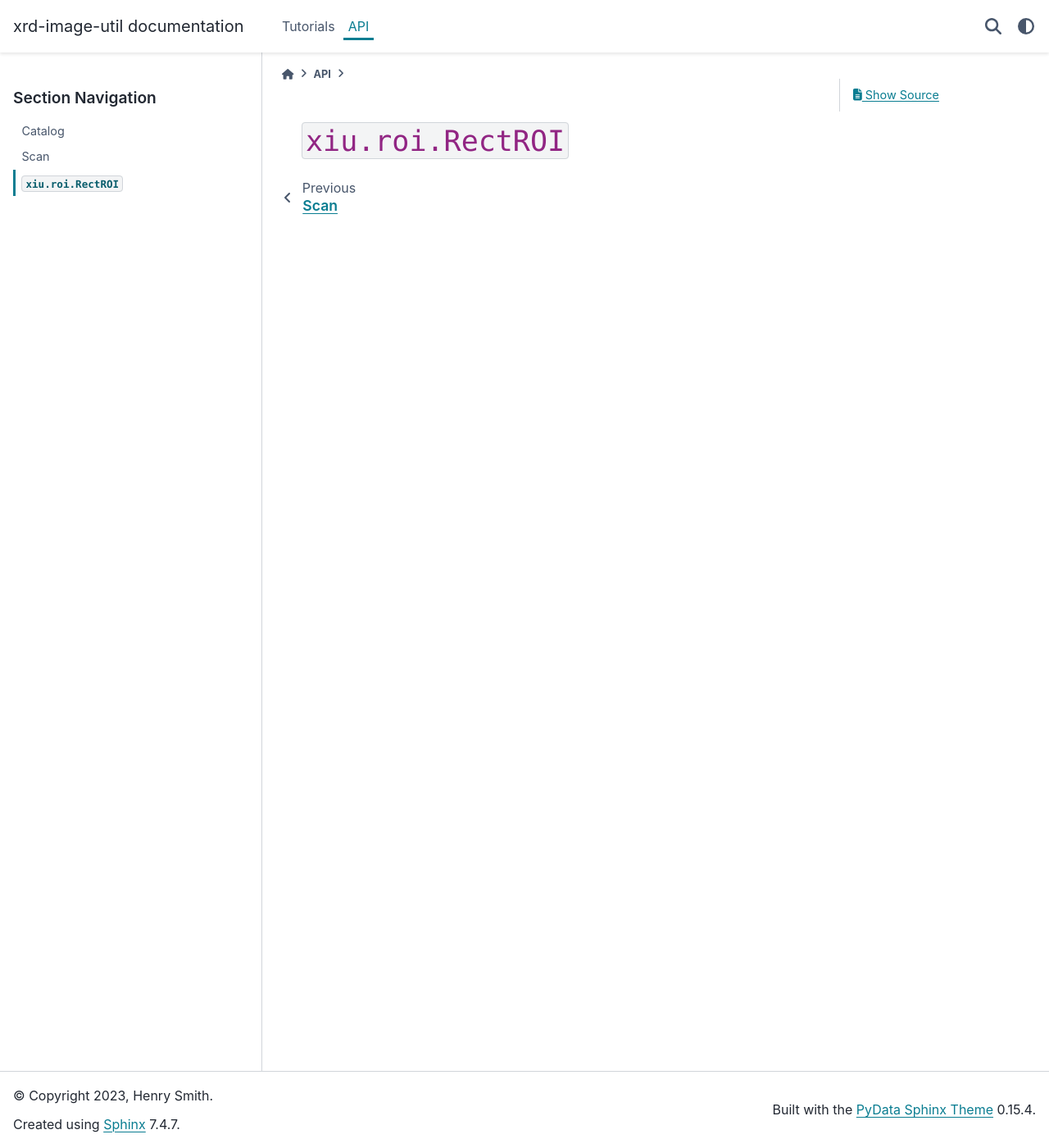
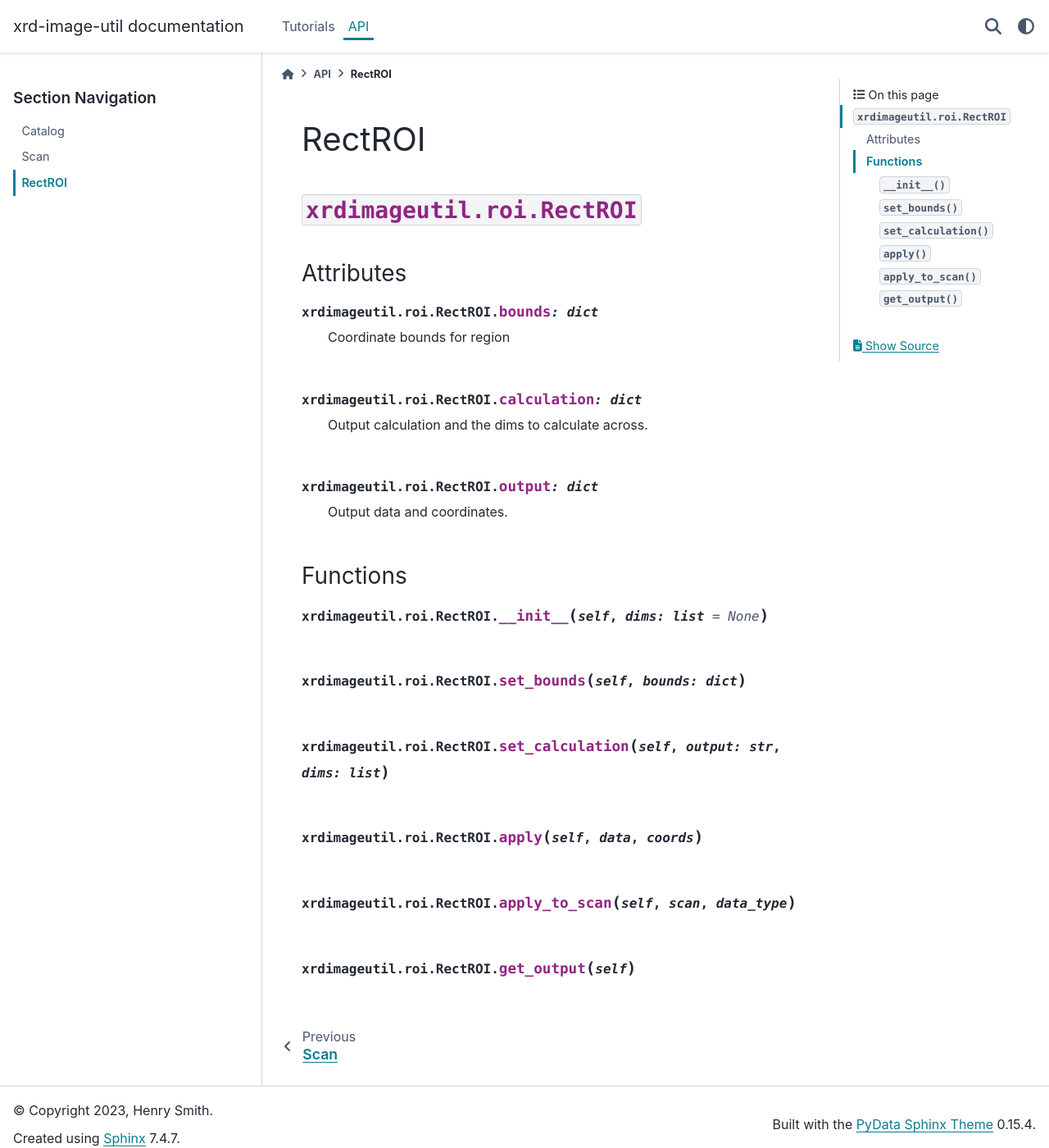
Before and after one commit to pecomyint/xrd-image-util, a Sphinx documentation site: the page built from docs/api/rectroi.rst, in a window 1280 px wide and 1400 px high. Shown: the whole window at 82% size. Built offline with Sphinx 7.4.7 and the PyData theme 0.15.4, drawn with Linux system fonts in a browser that asks for light colours.

Commit message:
Add basic RectROI API documentation

```diff
--- a/docs/api/rectroi.rst
+++ b/docs/api/rectroi.rst
@@ -1,3 +1,41 @@
-===================
-``xiu.roi.RectROI``
-===================
+=======
+RectROI
+=======
+
+:mod:`xrdimageutil.roi.RectROI`
+~~~~~~~~~~~~~~~~~~~~~~~~~~~
+
+.. currentmodule:: xrdimageutil.roi.RectROI
+
+Attributes
+^^^^^^^^^^
+
+.. py:attribute:: bounds
+    :type: dict
+
+    Coordinate bounds for region
+
+.. py:attribute:: calculation
+    :type: dict
+
+    Output calculation and the dims to calculate across.
+
+.. py:attribute:: output
+    :type: dict
+
+    Output data and coordinates.
+
+Functions
+^^^^^^^^^
+
+.. py:function:: __init__(self, dims: list=None)
+
+.. py:function:: set_bounds(self, bounds: dict)
+
+.. py:function:: set_calculation(self, output: str, dims: list)
+
+.. py:function:: apply(self, data, coords)
+
+.. py:function:: apply_to_scan(self, scan, data_type)
+
+.. py:function:: get_output(self)
```
